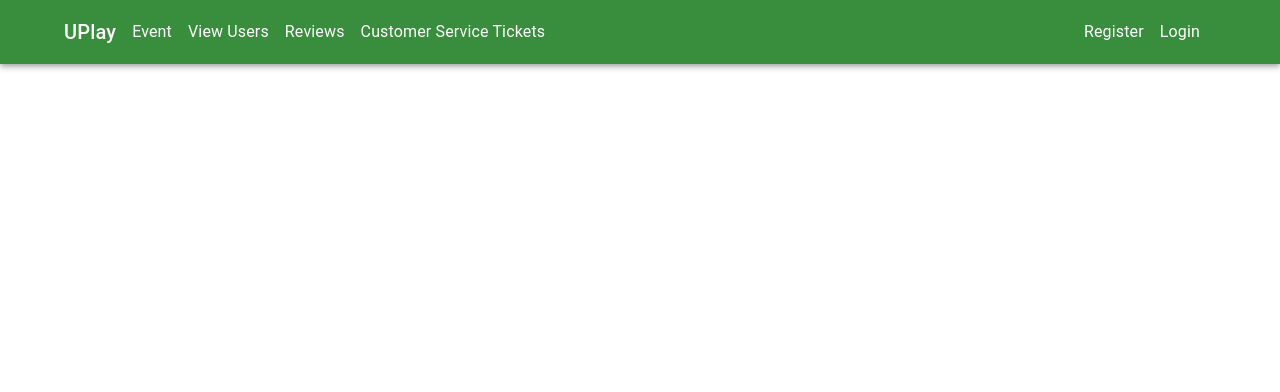
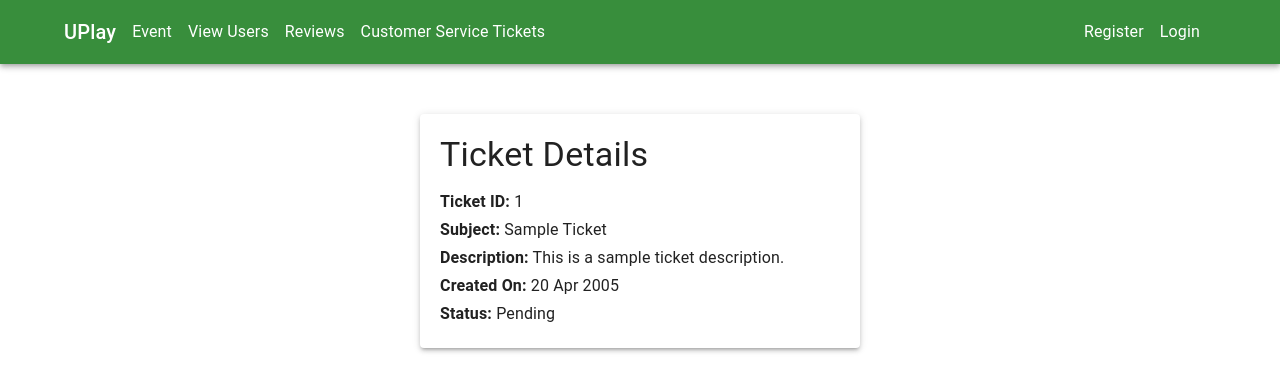
Before and after one commit to gyasca/EDPProjectGrp2FE, a React (Vite) app: page /staff/tickets/1 in a window 1280 px wide. Shown: the top 392 px of the page. Built offline with nearby package versions, Linux system fonts and the light colour scheme; no server answers.

Commit message:
ticket progress

```diff
--- a/package.json
+++ b/package.json
@@ -19,6 +19,8 @@
     "@mui/x-data-grid": "^6.18.7",
     "@mui/x-date-pickers": "^6.11.0",
     "axios": "^1.2.6",
+    "date-fns": "^2.30.0",
+    "date-fns-tz": "^2.0.0",
     "dayjs": "^1.11.7",
     "formik": "^2.2.9",
     "notistack": "^3.0.1",
--- a/src/App.jsx
+++ b/src/App.jsx
@@ -22,6 +22,7 @@ import EditReviewPage from './pages/EditReviewPage';
 import DeleteReview from './pages/DeleteReview';
 
 import TicketPage from './pages/TicketPage';
+import TicketPageInd from './pages/TicketPageInd';
 import CreateTicket from './pages/CreateTicket';
 
 function App() {
@@ -60,7 +61,7 @@ function App() {
 
 
                 <Link to="/reviews" ><Typography>Reviews</Typography></Link>
-                <Link to="/tickets" ><Typography>Customer Service Tickets</Typography></Link>
+                <Link to="/staff/tickets" ><Typography>Customer Service Tickets</Typography></Link>
                 <Box sx={{ flexGrow: 1 }}></Box>
                 {user && (
                   <>
@@ -98,7 +99,10 @@ function App() {
               <Route path={"/reviews/edit/:id"} element={<EditReviewPage />} />
               <Route path={"/reviews/delete/:id"} element={<DeleteReview />} />
 
-              <Route path={"/tickets"} element={<TicketPage />} />
+              <Route path={"/staff/tickets"} element={<TicketPage />} />
+              <Route path={"/staff/tickets/:id"} element={<TicketPageInd />} />
+
+
               <Route path={"/tickets/create"} element={<CreateTicket />} />
 
             </Routes>
--- a/src/pages/CreateTicket.jsx
+++ b/src/pages/CreateTicket.jsx
@@ -16,15 +16,21 @@ import { useNavigate } from 'react-router-dom';
 
 const CreateTicket = ({ onSubmit }) => {
     const navigate = useNavigate();
+
+    const currentDate = new Date();
+    currentDate.setHours(currentDate.getHours() + 8);
+
     const formik = useFormik({
         initialValues: {
             subject: '',
             description: '',
-            status: '',
+            createdat: currentDate,
+            status: 'pending',
         },
         validationSchema: Yup.object({
             subject: Yup.string().required('Subject is required'),
             description: Yup.string().required('Description is required'),
+            createdat: Yup.string().required('Date created is required'),
             status: Yup.string().required('Description is required'),
         }),
         onSubmit: async values => {
@@ -74,7 +80,7 @@ const CreateTicket = ({ onSubmit }) => {
                                         helperText={formik.touched.subject && formik.errors.subject}
                                     />
                                 </Grid>
-                                <Grid item xs={6}>
+                                <Grid item xs={12}>
                                     <TextField
                                         fullWidth
                                         id="description"
@@ -85,21 +91,6 @@ const CreateTicket = ({ onSubmit }) => {
                                         onChange={formik.handleChange}
                                         error={formik.touched.description && Boolean(formik.errors.description)}
                                         helperText={formik.touched.description && formik.errors.description}
-                                    />
-                                </Grid>
-                                <Grid item xs={12}>
-                                    <TextField
-                                        fullWidth
-                                        id="status"
-                                        name="status"
-                                        label="Status"
-                                        variant="outlined"
-                                        multiline
-                                        rows={4}
-                                        value={formik.values.status}
-                                        onChange={formik.handleChange}
-                                        error={formik.touched.status && Boolean(formik.errors.status)}
-                                        helperText={formik.touched.status && formik.errors.status}
                                     />
                                 </Grid>
                             </Grid>
--- a/src/pages/TicketPage.jsx
+++ b/src/pages/TicketPage.jsx
@@ -4,6 +4,7 @@ import { Container, Typography, Chip, Button, Dialog, DialogContent, DialogConte
 import { DataGrid, GridActionsCellItem, GridToolbarExport } from '@mui/x-data-grid';
 import { useNavigate, Link } from 'react-router-dom';
 import { Visibility } from '@mui/icons-material';
+import { format } from 'date-fns';
 
 const TicketPage = () => {
     const [tickets, setTickets] = useState([]);
@@ -17,17 +18,26 @@ const TicketPage = () => {
     }, []);
 
     const columns = [
-        { field: 'id', headerName: 'ID', width: 70 },
-        { field: 'subject', headerName: 'Subject', width: 150 },
+        { field: 'id', headerName: 'ID', flex: 0.5 },
+        { field: 'subject', headerName: 'Subject', flex: 0.5 },
         { field: 'description', headerName: 'Description', flex: 1 },
+        {
+            field: 'createdAt',
+            headerName: 'Created At',
+            flex: 0.5,
+            valueGetter: (params) => {
+                const formattedDate = format(new Date(params.row.createdAt), 'HH:mm dd/MM');
+                return formattedDate;
+            },
+        },
         { field: 'status', headerName: 'Status', flex: 1 },
         {
-            field: 'actions', type: 'actions', width: 80, getActions: (params) => [
+            field: 'actions', type: 'actions', flex: 1, getActions: (params) => [
                 <GridActionsCellItem
                     icon={<Visibility />}
                     label="View Ticket Details"
                     onClick={() => {
-                        navigate("/tickets")
+                        navigate("/staff/tickets/" + params.row.id)
                     }}
                 />,
             ]
@@ -38,7 +48,7 @@ const TicketPage = () => {
         <Container>
             <div><h1>Tickets Pending</h1></div>
 
-            <Link to="/tickets/create">Create Ticket</Link>
+            {/* <Link to="/tickets/create">Create Ticket</Link> */}
 
             <div style={{ height: 400, width: '100%' }}>
                 <DataGrid rows={tickets} columns={columns} pageSize={5} />
--- /dev/null
+++ b/src/pages/TicketPageInd.jsx
@@ -0,0 +1,76 @@
+// TicketDetailsPage.jsx
+
+import React, { useState, useEffect } from 'react';
+import { useParams, useNavigate } from 'react-router-dom';
+import Paper from '@mui/material/Paper';
+import { Typography, Button } from '@mui/material';
+
+
+const TicketPageInd = () => {
+    // State to store ticket details
+    const { id } = useParams();
+    const [ticketDetails, setTicketDetails] = useState({
+        id: 1,
+        subject: 'Sample Ticket',
+        description: 'This is a sample ticket description.',
+        createdAt: "20 Apr 2005",
+        status: 'Pending',
+        // Add more ticket details as needed
+    });
+
+    // Function to handle ticket acceptance
+    const handleAcceptance = () => {
+        // Implement logic to update ticket status to "Accepted" in the database
+        // You might want to make an API call or use a state management library for this purpose
+        console.log('Ticket Accepted');
+    };
+
+    useEffect(() => {
+        // Simulating an asynchronous request to fetch ticket details by ID
+        const fetchTicketDetails = async () => {
+            try {
+                // Replace the following line with your actual API call
+                const response = await fetch(`https://localhost:7261/Tickets/${id}`);
+                const data = await response.json();
+
+                // Update ticketDetails state with the fetched data
+                setTicketDetails(data);
+            } catch (error) {
+                console.error('Error fetching ticket details:', error);
+            }
+        };
+
+        // Call the fetchTicketDetails function
+        fetchTicketDetails();
+    }, []); // The empty dependency array ensures that this effect runs only once when the component mounts
+
+    return (<Paper elevation={3} style={{ padding: '20px', maxWidth: '400px', margin: 'auto', marginTop: '50px' }}>
+        <Typography variant="h4" gutterBottom>
+            Ticket Details
+        </Typography>
+        <Typography variant="subtitle1">
+            <strong>Ticket ID:</strong> {ticketDetails.id}
+        </Typography>
+        <Typography variant="subtitle1">
+            <strong>Subject:</strong> {ticketDetails.subject}
+        </Typography>
+        <Typography variant="subtitle1">
+            <strong>Description:</strong> {ticketDetails.description}
+        </Typography>
+        <Typography variant="subtitle1">
+            <strong>Created On:</strong> {ticketDetails.createdAt}
+        </Typography>
+        <Typography variant="subtitle1">
+            <strong>Status:</strong> {ticketDetails.status}
+        </Typography>
+
+        {ticketDetails.status === 'pending' && (
+            <Button variant="contained" color="primary" onClick={handleAcceptance} style={{ marginTop: '20px' }}>
+                Accept Ticket
+            </Button>
+        )}
+    </Paper>
+    );
+};
+
+export default TicketPageInd
```
Also changed, not shown: 1 other file (tests, documents, lock files or other folders).
